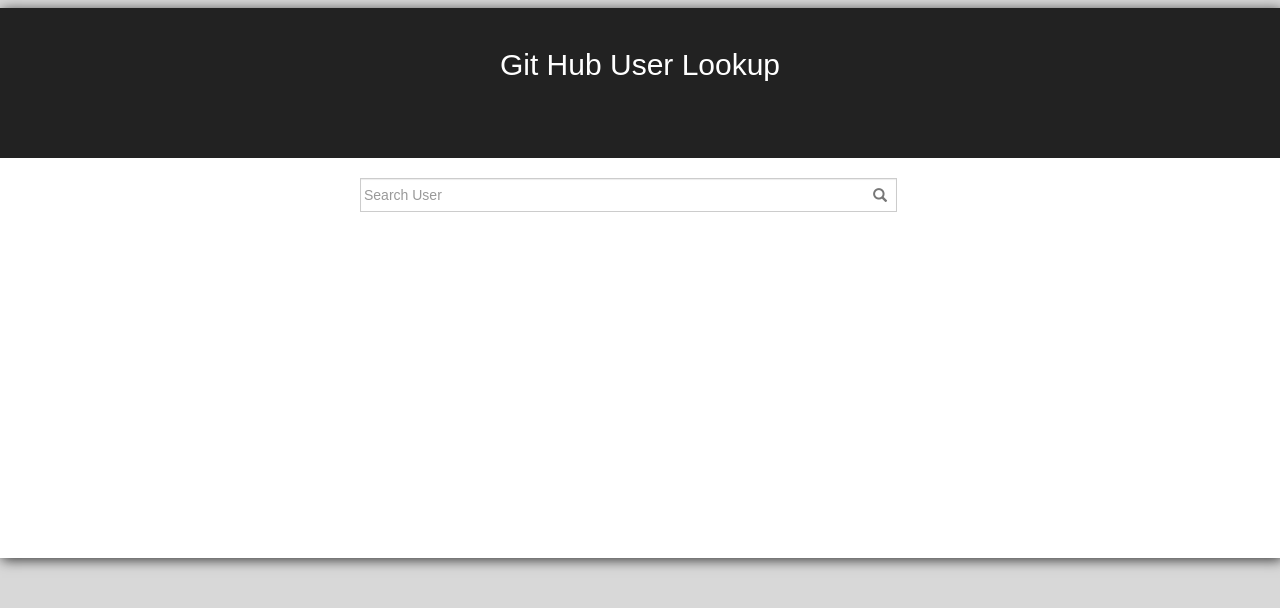
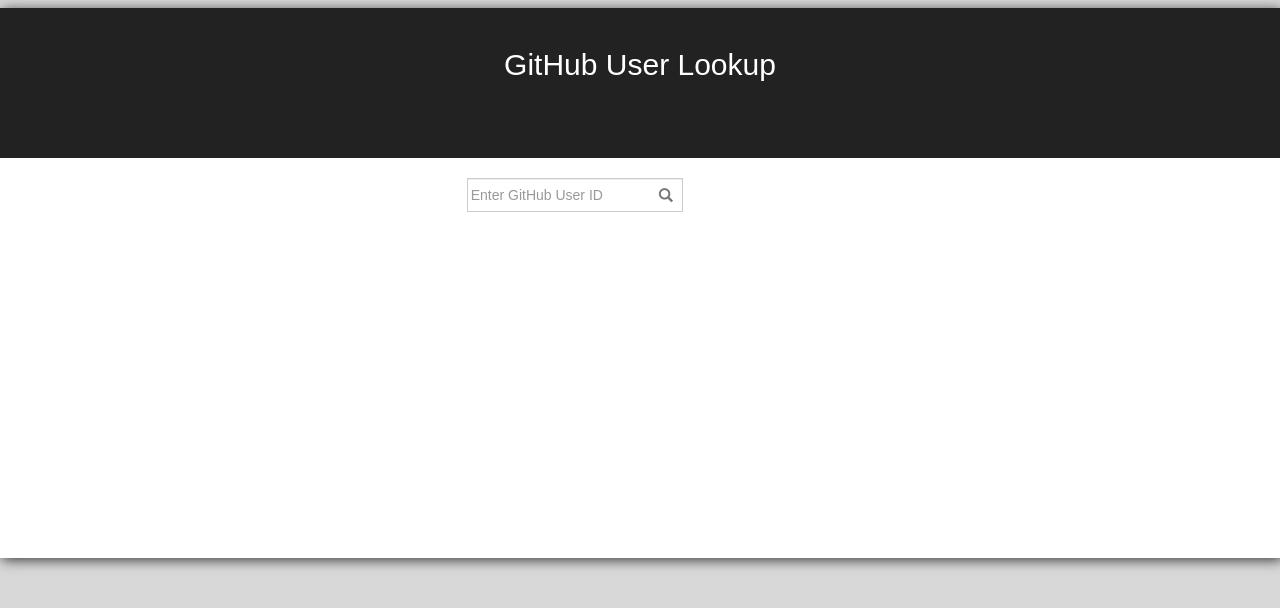
Before and after one commit to satya-ip/github-user, a React (Create React App) app: page / in a window 1280 px wide. Shown: the top 608 px of the page. Built offline with nearby package versions, Linux system fonts and the light colour scheme.

Commit message:
improve search box visuals

```diff
--- a/package.json
+++ b/package.json
@@ -4,6 +4,7 @@
   "private": true,
   "dependencies": {
     "axios": "^0.16.2",
+    "bootstrap": "^3.3.7",
     "react": "^15.5.4",
     "react-dom": "^15.5.4"
   },
--- a/public/index.html
+++ b/public/index.html
@@ -19,7 +19,7 @@
       work correctly both with client-side routing and a non-root public URL.
       Learn how to configure a non-root public URL by running `npm run build`.
     -->
-    <title>React App</title>
+    <title>GitHub User</title>
   </head>
   <body>
     <noscript>
--- a/src/App.js
+++ b/src/App.js
@@ -8,8 +8,7 @@
     return (
       <div className="App">
         <div className="App-header">
-
-          <h2>Git Hub User Lookup </h2>
+          <h2>GitHub User Lookup</h2>
         </div>
 
         <GitUserSearchPage></GitUserSearchPage>
--- a/src/components/GitRepos.js
+++ b/src/components/GitRepos.js
@@ -5,7 +5,7 @@
        <div className="card text-left">
             <div className="list-group">
                 <a href="#" className="list-group-item active">
-                    Total repositories: {repos.length}
+                    Public Repositories: {repos.length}
                 </a>
                 {repos.map(repo =>
                     <a href="#" key={repo.id} className="list-group-item">{repo.full_name}</a>
--- a/src/components/GitUserSearchPage.js
+++ b/src/components/GitUserSearchPage.js
@@ -25,7 +25,7 @@
         event.preventDefault();
 
         axios({url: `https://api.github.com/users/${this.state.userid}`, method: 'get'}).then((res) => {
-            let state = Object.assign({}, this.state, {profile: res.data});
+            let state = Object.assign({}, this.state, {profile: res.data, errors: false});
 
             this.setState(state);
             console.log('Data from live Git server: ', res.data)
--- a/src/components/TextInput.js
+++ b/src/components/TextInput.js
@@ -1,6 +1,6 @@
 import React from 'react';
 
-const TextInput = ({name, label, onChange, placeholder, value, error,onSearch}) => {
+const TextInput = ({name, label, onChange, placeholder, value, error, onSearch}) => {
     let wrapperClass = 'form-group search-cntr';
     if(error){
         wrapperClass += " " + 'has-error';
@@ -10,7 +10,7 @@
         <div className={wrapperClass}>
 
             <form onSubmit={onSearch} className="custom-search-input">
-                <div className="input-group ">
+                <div className="input-group">
                     <label htmlFor={name} className="sr-only">{label}</label>
                     <input
                         type="text"
@@ -18,13 +18,13 @@
                         className="search-query form-control"
                         placeholder={placeholder}
                         value={value}
-                            onChange={onChange} />
+                        onChange={onChange}/>
                     <span className="input-group-btn">
-                                    <button className="btn " type="button">
+                        <button className="btn " type="button" onClick={onSearch}>
                             <span className="glyphicon glyphicon-search"></span>
                         </button>
+
                     </span>
-
 
                 </div>
 
--- a/src/components/UserProfile.js
+++ b/src/components/UserProfile.js
@@ -9,7 +9,7 @@
                     <p><strong>Login:</strong> {userProfile.login}</p>
                     <p><strong>URL:</strong> {userProfile.url}</p>
                     <p><strong>eMail:</strong> {userProfile.email ? userProfile.email : 'n/a'}</p>
-                    <p><strong>Repositories:</strong> {userProfile.public_repos}</p>
+                    <p><strong>Total Repositories:</strong> {userProfile.public_repos}</p>
                     <p><strong>Location:</strong> {userProfile.location}</p>
                     <p><strong>Followers:</strong> {userProfile.followers}</p>
                     <p><strong>Following:</strong> {userProfile.following}</p>
--- a/src/components/UserSearchWidget.js
+++ b/src/components/UserSearchWidget.js
@@ -4,21 +4,34 @@
 const UserSearchWidget = ({userid, onChange, onSearch,errors}) => {
 
     return (
-        <div>
+
+        <div className="container-fluid">
+            <div className="row">
+                <div className="col-xs-4">
+
+                </div>
+
+                <div className="col-xs-6">
+
+                    <div className="input-group">
                         <TextInput
                         name="userid"
                         label="Git user id"
-                placeholder = "Search User"
+                        placeholder = "Enter GitHub User ID"
                         onChange={onChange}
                         onSearch ={onSearch}
                         value={userid}
                         error={errors}
                         />
 
-            {/* <input
-                type="submit"
-                className="btn btn-primary"
-                onClick={onSearch} /> */}
+                    </div>
+
+                </div>
+
+                  <div className="col-xs-2">
+
+                </div>
+            </div>
         </div>
     );
 };
```
Lines whose indentation alone changed are shown as unchanged.
